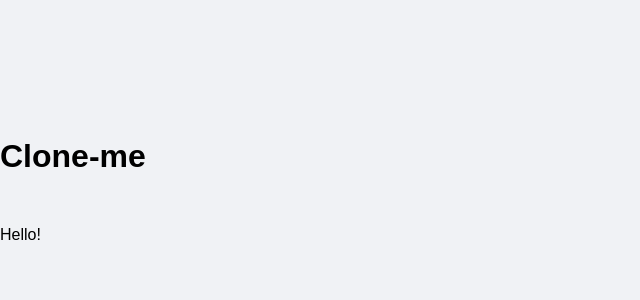
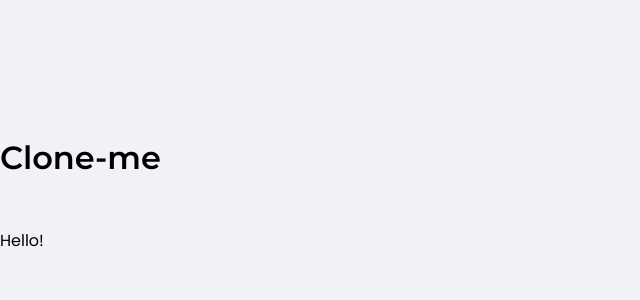
Before and after one commit to oliveirahelena/next-example, a Next.js app: page / in a window 1280 px wide. Shown: the top 300 px of the page, without its empty margins (0-640 px from the left). Built offline with nearby package versions, Linux system fonts and the light colour scheme.

Commit message:
adjust boilerplate

```diff
--- a/package.json
+++ b/package.json
@@ -20,8 +20,7 @@
     "next": "^10.0.9",
     "react": "^17.0.1",
     "react-dom": "^17.0.1",
-    "styled-components": "^5.2.1",
-    "typescript": "^4.2.3"
+    "styled-components": "^5.2.1"
   },
   "devDependencies": {
     "@babel/core": "^7.13.10",
--- a/src/pages/_document.tsx
+++ b/src/pages/_document.tsx
@@ -37,7 +37,14 @@ export default class MyDocument extends Document {
   render() {
     return (
       <Html lang="pt-BR">
-        <Head />
+        <Head>
+          <link rel="preconnect" href="https://fonts.gstatic.com" />
+          <link
+            href="https://fonts.googleapis.com/css2?family=Montserrat:wght@400;500;600&family=Poppins:wght@400;500;600&display=swap"
+            rel="stylesheet"
+          />
+          <link rel="shortcut icon" href="/favicon.ico" type="image/x-icon" />
+        </Head>
         <body>
           <Main />
           <NextScript />
--- a/src/pages/index.tsx
+++ b/src/pages/index.tsx
@@ -1,5 +1,14 @@
+import Head from 'next/head';
+
 import { Base } from '../templates/Base';
 
 export default function Index() {
-  return <Base>Hello!</Base>;
+  return (
+    <Base>
+      <Head>
+        <title>Início | My App</title>
+      </Head>
+      Hello!
+    </Base>
+  );
 }
--- a/src/styles/global-styles.ts
+++ b/src/styles/global-styles.ts
@@ -20,13 +20,14 @@ export const GlobalStyles = createGlobalStyle`
   }
 
   body {
-    background: ${({ theme }) => theme.colors.lightBg};
+    background: ${({ theme }) => theme.colors.background};
     -webkit-font-smoothing: antialiased;
   }
 
-  body, input, textarea, button {
+  body, input, textarea, button, select {
     font-family: ${({ theme }) => theme.font.family.default};
     font-weight: 400;
+    font-size: 1rem;
   }
 
   h1, h2, h3, h4, h5, h6 {
--- a/src/styles/theme.ts
+++ b/src/styles/theme.ts
@@ -4,6 +4,7 @@ export const theme = {
     secondaryColor: '#dc143c',
     white: '#FFFFFF',
     mediumGray: '#DDDDDD',
+    background: '#F0F2F5',
     lightBg: '#F0F2F5',
     darkBg: '#0A1128',
   },
```
Also changed, not shown: 1 other file (tests, documents, lock files or other folders).
